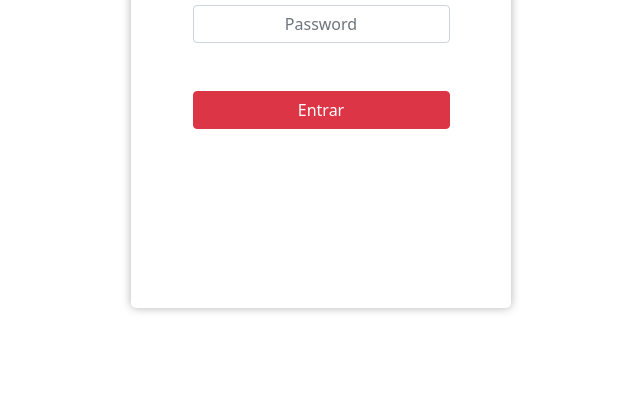
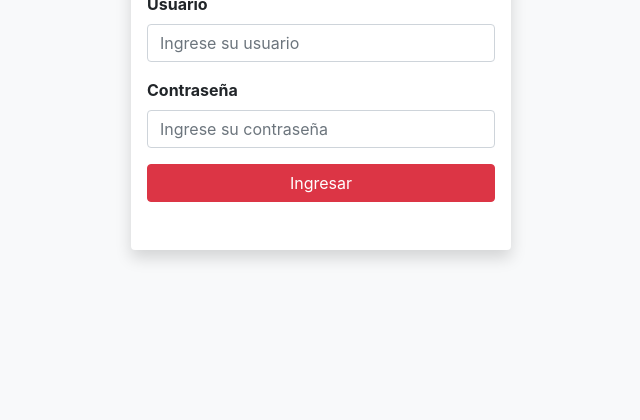
Before and after one commit to JUANCITOPENA/Demon_Slayer_2023, a plain HTML site: page index.html in a window 1280 px wide. Shown: the part 380-800 px from the top of the page, without its empty margins (319-959 px from the left). Drawn offline with nearby package versions, Linux system fonts and the light colour scheme.

Commit message:
Add files via upload

```diff
--- a/index.html
+++ b/index.html
@@ -1,67 +1,63 @@
 <!DOCTYPE html>
-<html lang="en">
+<html>
 <head>
-	<!-- Icon del Favicon -->
-    <link rel="shortcut icon" href="logo.png" type="image/x-icon">
-	<meta charset="UTF-8">
-	<title>Login</title>
-	<!-- CDN Estilos Bootstrap 5 -->
-	<link rel="stylesheet" href="https://cdn.jsdelivr.net/npm/bootstrap@5.0.0-beta2/dist/css/bootstrap.min.css">
-	<!-- Estilos personalizados para el Container -->
+	<title>Iniciar sesión</title>
+	<meta charset="utf-8">
+	<meta name="viewport" content="width=device-width, initial-scale=1, shrink-to-fit=no">
+
+	<!-- Bootstrap CSS -->
+	<link rel="stylesheet" href="https://stackpath.bootstrapcdn.com/bootstrap/4.3.1/css/bootstrap.min.css" integrity="sha384-ggOyR0iXCbMQv3Xipma34MD+dH/1fQ784/j6cY/iJTQUOhcWr7x9JvoRxT2MZw1T" crossorigin="anonymous">
+
+	<!-- CSS personalizado -->
 	<style>
-		.container {
-			max-width: 380px;
-			height: 80vh;
-			box-shadow: 0 0 10px rgba(0, 0, 0, 0.3);
+		body {
+			padding-top: 5rem;
+			background-color: #f8f9fa;
+		}
 
-			padding: 10px;
-			border-radius: 5px;
-            background-color: rgb(255, 255, 255);
+		.form-group label {
+			font-weight: bold;
 		}
-       /*  body{
-            background-image: url('img/fondo.gif');
-            background-size: cover;
-        } */
-		@media only screen and (max-width: 768px) {
-		.container {
-		width: 320px;
-		}
+
+		#error-message {
+			color: red;
+			font-weight: bold;
 		}
 	</style>
 </head>
 <body>
-    <!--creamos un contenedor centralizado en la página con un margen superior de 5-->
-	<div class="container my-5 rounded-3 d-flex flex-column align-items-center" style="max-width: 380px; width: 95vw;">
-		<img src="logo.png" alt="Logo" class="d-block mx-auto mb-4" width="200">
-		<h1 class="text-center mb-4">Iniciar sesión</h1>
-		<!--creamos un formulario de login con dos elementos label y dos input-->
+
+	<div class="container shadow p-3 mb-5 pb-5 bg-white rounded" style="max-width: 380px;">
+		<img src="https://imgs.search.brave.com/VSYxNBXiuc1O_MrDJ5g4Xs198dA6QP4LS-Nj-t9cmUg/rs:fit:315:250:1/g:ce/aHR0cHM6Ly9pbWcu/aXRjaC56b25lL2FX/MW5Mek13T0RrME1q/WXVjRzVuLzMxNXgy/NTAlMjNjL0MlMkJZ/TmE3LnBuZw" class="mx-auto d-block mb-4" alt="Logo" style="max-width: 250px;">
+		<h1 class="text-center mt-2 pb-2">Iniciar sesión</h1>
 		<form id="login-form">
-			<div class="mb-3 text-center">
-				<label for="username" class="form-label"><strong>Usuario</strong></label>
-				<input type="text" placeholder="User" class="form-control text-center" id="username" name="username" required>
+			<div class="form-group">
+				<label for="username">Usuario</label>
+				<input type="text" class="form-control" id="username" name="username" placeholder="Ingrese su usuario" required>
 			</div>
-			<div class="mb-3 text-center">
-				<label for="password" class="form-label"><strong>Password</strong></label>
-				<input type="password" placeholder="Password" class="form-control text-center" id="password" name="password" required>
+			<div class="form-group">
+				<label for="password">Contraseña</label>
+				<input type="password" class="form-control" id="password" name="password" placeholder="Ingrese su contraseña" required>
 			</div>
-			<!--Creamos una de alerta para mostrar mensajes de error en la página web  través de JavaScript o jQuery-->
-			<div id="error-message" class="alert alert-danger d-none mb-3 text-center" role="alert">
-				Usuario o contraseña incorrectos. Por favor, inténtalo de nuevo.
+			<button type="submit" class="btn btn-danger btn-block">Ingresar</button>
+		</form>
+
+		<div id="error-message" class="text-center mt-3" style="display: none;">
+			<p>Usuario o contraseña incorrectos. Por favor, inténtelo de nuevo.</p>
 		</div>
-			<!--Creamos un botón de Bootstrap 5 que se utiliza para enviar un formulario de inicio de sesión.-->
-			<button type="submit" class="btn btn-danger d-block mx-auto mt-5 rounded w-100">Entrar</button>
-		</form>
 	</div>
 
+	<!-- jQuery -->
+	<script src="https://code.jquery.com/jquery-3.3.1.slim.min.js" integrity="sha384-q8i/X+965DzO0rT7abK41JStQIAqVgRVzpbzo5smXKp4YfRvH+8abtTE1Pi6jizo" crossorigin="anonymous"></script>
 
-	<!-- Scripts Bootstrap 5 y jQuery -->
-	<script src="https://code.jquery.com/jquery-3.6.0.min.js"></script>
-	<script src="https://cdn.jsdelivr.net/npm/bootstrap@5.0.0-beta2/dist/js/bootstrap.bundle.min.js"></script>
+	<!-- Bootstrap JS -->
+	<script src="https://stackpath.bootstrapcdn.com/bootstrap/4.3.1/js/bootstrap.min.js" integrity="sha384-JjSmVgyd0p3pXB1rRibZUAYoIIy6OrQ6VrjIEaFf/nJGzIxFDsf4x0xIM+B07jRM" crossorigin="anonymous"></script>
+
+	<!-- JavaScript personalizado -->
 	<script>
 		$(document).ready(function() {
 			$("#login-form").submit(function(event) {
 				event.preventDefault();
-
 			// Obtener los valores de usuario y contraseña
 			var username = $("#username").val();
 			var password = $("#password").val();
@@ -72,10 +68,8 @@
 				window.location.href = "principal.html";
 			} else {
 				// Si los datos son incorrectos, mostrar un mensaje de error
-					$("#error-message").removeClass("d-none");
+				$("#error-message").show();
 			}
 		});
 	});
 </script>
-</body>
-</html>
```
Lines whose indentation alone changed are shown as unchanged.
